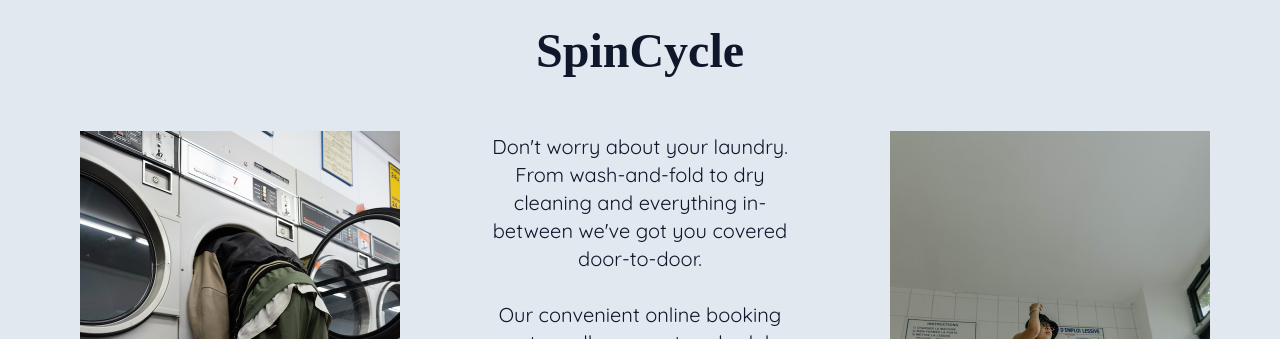
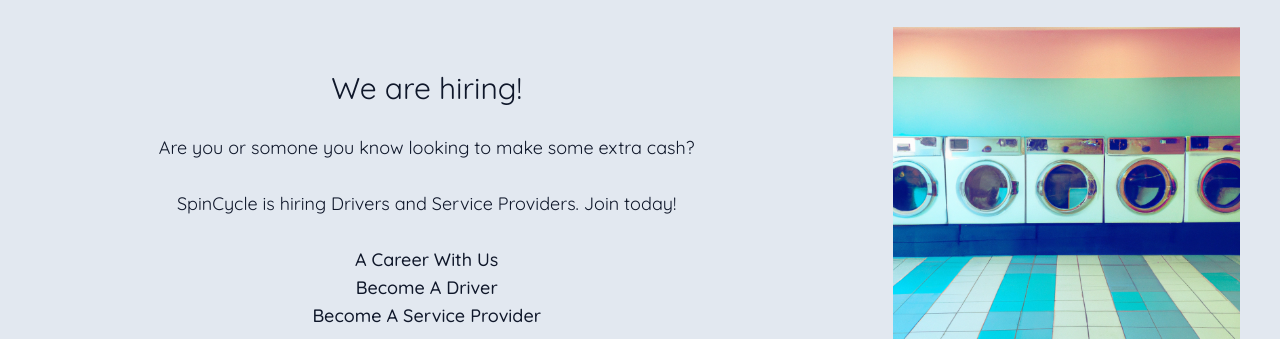
Before and after one commit to maxmay94/spincycle-home-page, a React (Vite) app: page / in a window 1280 px wide. Shown: the part 613-952 px from the top of the page. Built offline with nearby package versions, Linux system fonts and the light colour scheme; a web font is replaced by a local one.

Commit message:
add call to action section

```diff
--- a/src/Pages/landing/Landing.jsx
+++ b/src/Pages/landing/Landing.jsx
@@ -1,5 +1,6 @@
 import MainHeader from "../../components/mainHeader/MainHeader"
 import SectionOne from "../../components/sectionOne/SectionOne"
+import CallToAction from "../../components/callToAction/CallToAction"
 // import SectionTwo from "../../components/sectionTwo/SectionTwo"
 import Footer from "../../components/footer/Footer"
 
@@ -8,6 +9,7 @@
   return(
     <div className="absolute top-0">
       <MainHeader />
+      <CallToAction />
       <SectionOne />
       {/* <SectionTwo /> */}
 
--- /dev/null
+++ b/src/components/callToAction/CallToAction.jsx
@@ -0,0 +1,40 @@
+import { Link } from "react-router-dom"
+const CallToAction = () => {
+
+  return (
+    <div className="h-fit py-10 bg-slate-200 md:text-lg text-slate-900 text-center font-quicksand grid grid-cols-3">
+      <div className="w-2/3 md:col-span-2 col-span-3 mx-auto my-auto">
+
+        <h1 className="text-3xl">We are hiring!</h1>
+        <br />
+        Are you or somone you know looking to make some extra cash? <br />
+        <br />
+        SpinCycle is hiring Drivers and Service Providers. Join today!<br />
+        <br />
+
+        <div className="flex-col">
+
+          <div className="flex-1">
+            <Link to="/a_career_with_us" className="text-slate-900 hover:text-blue-900">A Career With Us</Link>
+          </div>
+
+          <div className="flex-1">
+            <Link to="/become_a_driver" className="text-slate-900 hover:text-blue-900">Become A Driver</Link>
+          </div>
+
+          <div className="flex-1">
+            <Link to="/become_a_service_provider" className="text-slate-900 hover:text-blue-900">Become A Service Provider</Link>
+          </div>
+
+        </div>
+
+      </div>
+
+      <div className="md:col-span-1 col-span-3 mx-10 md:my-auto my-10">
+        <img src="public/images/laundromat-pastel.png" alt="" />
+      </div>
+    </div>
+  )
+}
+
+export default CallToAction
--- a/tailwind.config.cjs
+++ b/tailwind.config.cjs
@@ -19,6 +19,8 @@
         'machine-on-grass': "url(../images/machine-on-grass.jpg)",
         'black-white-machine': "url(../images/black-white-machine.jpg)",
         'sky-over-machines': "url(../images/sky-over-machines.jpg)",
+        'laundromat-pastel' : "url(../images/laundromat-pastel.png)",
+        'laundromat-oil' : "url(../images/laundromat-oil.png)",
       }
     },
   },
```
Also changed, not shown: public/images/laundromat-oil.png (added), public/images/laundromat-pastel.png (added).
